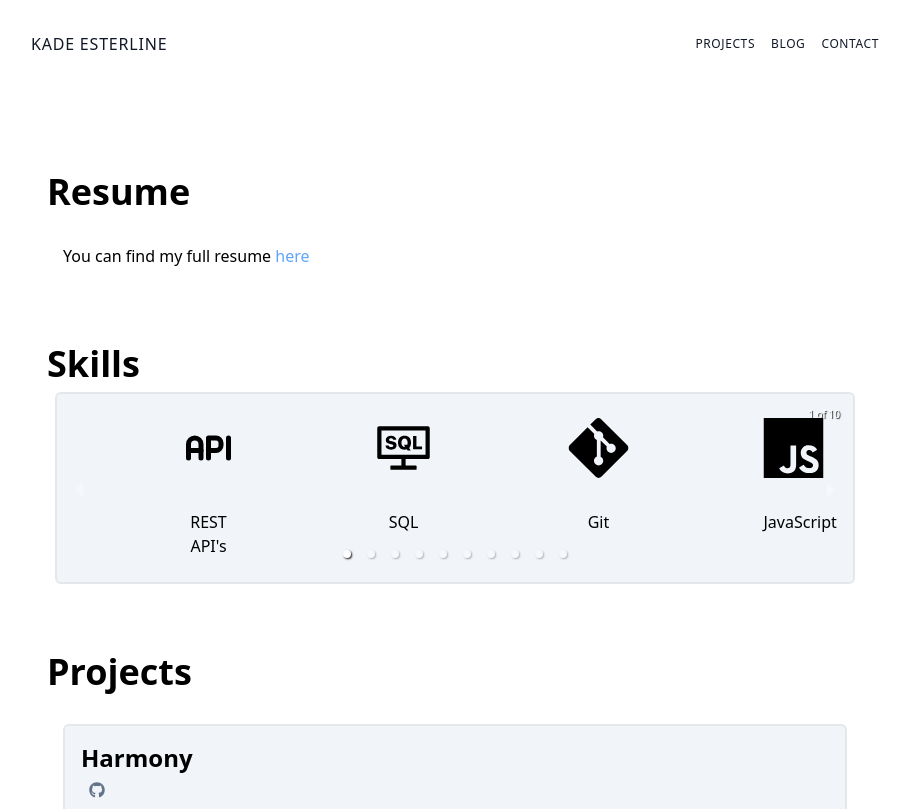
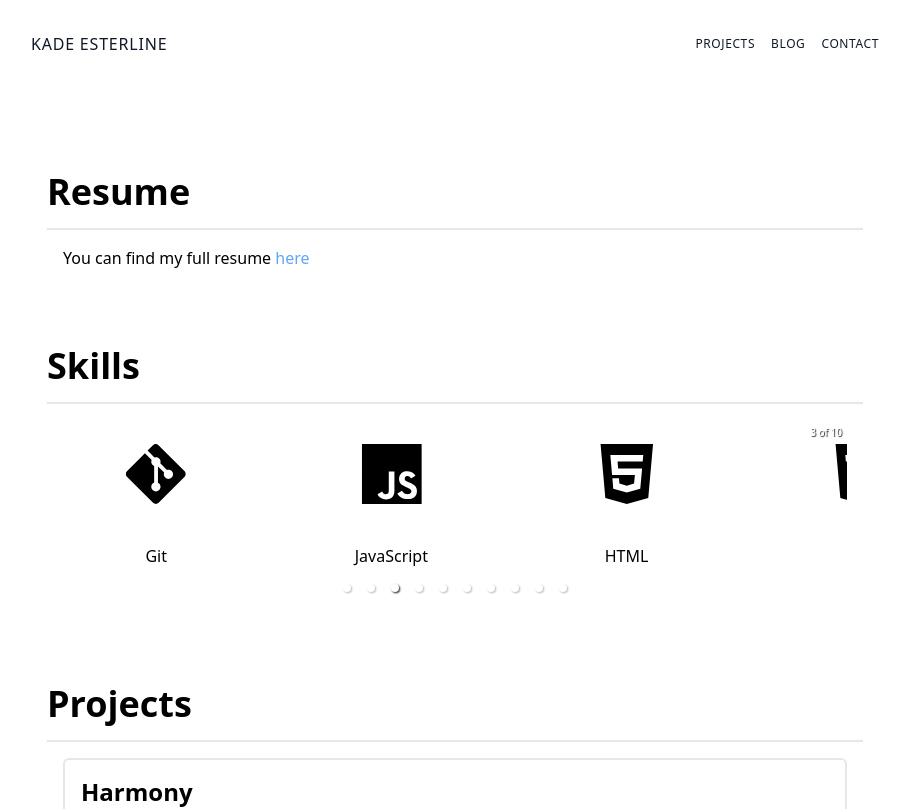
Before and after one commit to kadeesterline/nextjs-portfolio, a Next.js app: page /Projects in a window 1280 px wide. Shown: the top 809 px of the page, without its empty margins (185-1095 px from the left). Built offline with nearby package versions, Linux system fonts and the light colour scheme.

Commit message:
changes styles

```diff
--- a/components/About.jsx
+++ b/components/About.jsx
@@ -14,21 +14,44 @@ const About = () => {
           </h1>
           <div className="mt-6 text-gray-800 dark:text-white">
             <p className="mb-4">
-              If you had asked me a few years ago if I thought I'd be a software
-              engineer some day I would have looked at you like you were crazy.
-              While I was fixing computers and knew that I absolutely loved
-              everything that had to do with them, I didn't see my self as
-              someone who could learn the skills it takes to be a software
-              engineer. I proved my self wrong within the first week of my
-              bootcamp experience. Not only did I enjoy working with code, I
-              understood it quickly. Now, I'm excited to continue solving
-              problems with software and I look forward to learning new skills.
-              My current technical skills include JavaScript, HTML/CSS, React,
-              Ruby, Sinatra, Ruby on Rails, PostgreSQL, TailwindCSS,
-              BootstrapCSS and Git. In my free time I'm a huge basketball fan
-              (Go Blazers!) and spend a lot of time on the weekends at car
-              meets, shows and cruises.
+              Welcome to my portfolio, where you'll find all of my projects and
+              blog posts. If you have any questions or just want to chat, you
+              can find me on
+              <a
+                className="text-blue-600 hover:text-blue-800"
+                href="https://www.linkedin.com/in/kade-esterline/"
+              >
+                {" "}
+                LinkedIn{" "}
+              </a>
+              or, you can use the contact form right here on my portfolio.
             </p>
+            <div className="flex lg:mg-12 lg:px-4 justify-evenly">
+              <a
+                className="mt-6  text-5xl font-bold"
+                href="https://www.linkedin.com/in/kade-esterline/"
+              >
+                <FaLinkedin />
+              </a>
+              <a
+                className="mt-6 text-5xl font-bold"
+                href="https://github.com/kadeesterline"
+              >
+                <VscGithub />
+              </a>
+              <a
+                className="mt-6 text-5xl font-bold"
+                href="https://dev.to/kadeesterline"
+              >
+                <FaDev />
+              </a>
+              {/* <a
+                className="mt-6 text-5xl font-bold"
+                href="https://www.tiktok.com/@kadecodes"
+              >
+                <FaTiktok />
+              </a> */}
+            </div>
           </div>
         </div>
         <div className="flex-shrink-0 lg:mt-12 lg:px-4 mb-10 mt-6">
@@ -41,32 +64,6 @@ const About = () => {
             height={250}
             placeholder="blur"
           />
-          <div className="flex lg:mg-12 lg:px-4 justify-between  ">
-            <a
-              className="pt-2 mt-2 text-xl font-bold"
-              href="https://www.linkedin.com/in/kade-esterline/"
-            >
-              <FaLinkedin />
-            </a>
-            <a
-              className="pt-2 mt-2 text-xl font-bold"
-              href="https://github.com/kadeesterline"
-            >
-              <VscGithub />
-            </a>
-            <a
-              className="pt-2 mt-2 text-xl font-bold"
-              href="https://dev.to/kadeesterline"
-            >
-              <FaDev />
-            </a>
-            {/* <a
-              className="pt-2 mt-2 text-xl font-bold"
-              href="https://www.tiktok.com/@kadecodes"
-            >
-              <FaTiktok />
-            </a> */}
-          </div>
         </div>
       </div>
     </div>
--- a/components/SkillCarousel.jsx
+++ b/components/SkillCarousel.jsx
@@ -17,77 +17,79 @@ import { AiOutlineConsoleSql } from "react-icons/ai";
 const SkillCarousel = () => {
   return (
     <Carousel
-      className="m-2 p-2 bg-slate-100 border-2 rounded-md dark:text-black"
+      className="m-2 p-2 dark:text-black"
       centerMode={true}
-      centerSlidePercentage={25}
+      centerSlidePercentage={30}
       infiniteLoop={true}
       showThumbs={false}
+      autoPlay={true}
+      interval={2000}
     >
-      <div className="w-4 grid bg-sl">
-        <i className="text-6xl m-2 p-2">
+      <div className="w-4 grid">
+        <i className="text-6xl m-3 p-3">
           <AiOutlineConsoleSql />
         </i>
         <p className="m-2 p-2">SQL</p>
       </div>
 
       <div className="w-4 grid">
-        <i className="text-6xl m-2 p-2">
+        <i className="text-6xl m-3 p-3">
           <SiGit />
         </i>
         <p className="m-2 p-2">Git</p>
       </div>
 
       <div className="w-4 grid">
-        <i className="text-6xl m-2 p-2">
+        <i className="text-6xl m-3 p-3">
           <SiJavascript />
         </i>
         <p className="m-2 p-2">JavaScript</p>
       </div>
 
       <div className="w-4 grid">
-        <i className="text-6xl m-2 p-2">
+        <i className="text-6xl m-3 p-3">
           <SiHtml5 />
         </i>
         <p className="m-2 p-2">HTML</p>
       </div>
 
       <div className="w-4 grid">
-        <i className="text-6xl m-2 p-2">
+        <i className="text-6xl m-3 p-3">
           <SiCss3 />
         </i>
         <p className="m-2 p-2">CSS</p>
       </div>
 
       <div className="w-4 grid">
-        <i className="text-6xl m-2 p-2">
+        <i className="text-6xl m-3 p-3">
           <SiReact />
         </i>
         <p className="m-2 p-2">React</p>
       </div>
 
       <div className="w-4 grid">
-        <i className="text-6xl m-2 p-2">
+        <i className="text-6xl m-3 p-3">
           <SiRuby />
         </i>
         <p className="m-2 p-2">Ruby</p>
       </div>
 
       <div className="w-4 grid">
-        <i className="text-6xl m-2 p-2">
+        <i className="text-6xl m-3 p-3">
           <SiRubyonrails />
         </i>
         <p className="m-2 p-2">Ruby on rails</p>
       </div>
 
       <div className="w-4 grid">
-        <i className="text-6xl m-2 p-2">
+        <i className="text-6xl m-3 p-3">
           <SiLinux />
         </i>
         <p className="m-2 p-2">Linux</p>
       </div>
 
       <div className="w-4 grid">
-        <i className="text-6xl m-2 p-2">
+        <i className="text-6xl m-3 p-3">
           <TbApi />
         </i>
         <p className="m-2 p-2">REST API's</p>
--- a/pages/Blog/[id].jsx
+++ b/pages/Blog/[id].jsx
@@ -15,7 +15,7 @@ const Post = ({ post }) => {
         <div className="m-5 p-5">
           <h1 className="text-4xl font-bold pb-4">{post.title}</h1>
 
-          <div className="flex justify-between">
+          <div className="flex justify-between mb-3 pb-1">
             <p className="p-2 pb-0 m-2 mb-0 text-slate-500 dark:text-slate-400">
               <em>{post.tag_list}</em>
             </p>
--- a/pages/Blog/index.tsx
+++ b/pages/Blog/index.tsx
@@ -23,7 +23,7 @@ const Blog = ({ posts }: InferGetStaticPropsType<typeof getStaticProps>) => {
 
       <main className="max-w-4xl mx-auto mt-16 antialiased">
         <div className="m-5 p-5">
-          <h2 className="text-4xl font-bold pb-4"> Blog </h2>
+          <h2 className="text-4xl font-bold pb-4 border-b-2 "> Blog </h2>
           {posts.map(
             (post: {
               id: number;
@@ -34,8 +34,8 @@ const Blog = ({ posts }: InferGetStaticPropsType<typeof getStaticProps>) => {
               reading_time_minutes: number;
               published_at: string;
             }) => (
-              <div className="border-2 p-4 m-4 rounded-md flex justify-between bg-slate-100 dark:bg-slate-200">
-                <h3 className="text-2xl font-bold dark:text-black m-1">
+              <div className="border-2 p-4 m-4 rounded-md flex justify-between hover:bg-slate-100 dark:bg-slate-200">
+                <h3 className="text-2xl font-bold dark:text-black m-2 p-2">
                   {post.title}
                 </h3>
 
--- a/pages/Contact.tsx
+++ b/pages/Contact.tsx
@@ -39,8 +39,9 @@ const Contact: NextPage = () => {
       </Head>
 
       <main className="max-w-4xl mx-auto mt-16 antialiased">
+        <div className="m-5 p-5">
+          <h1 className="text-4xl border-b-2 font-bold pb-4"> Contact Me </h1>
           <div className="grid place-content-center">
-          <h1 className="font-bold text-4xl m-2"> Contact Me </h1>
             <form className="w-full max-w-lg p-2 m-2" onSubmit={handleSubmit}>
               <div className="flex flex-wrap -mx-3 mb-6">
                 <div className="w-full md:w-1/2 px-3 mb-6 md:mb-0">
@@ -124,6 +125,7 @@ const Contact: NextPage = () => {
               </div>
             </form>
           </div>
+        </div>
       </main>
     </div>
   );
--- a/pages/Projects.tsx
+++ b/pages/Projects.tsx
@@ -26,7 +26,7 @@ const Projects = ({
 
       <main className="max-w-4xl mx-auto mt-16 antialiased">
         <div className="m-5 p-5">
-          <h2 className="text-4xl font-bold pb-4"> Resume </h2>
+          <h2 className="text-4xl border-b-2 font-bold pb-4"> Resume </h2>
           <p className="p-2 m-2">
             You can find my full resume{" "}
             <a
@@ -41,14 +41,14 @@ const Projects = ({
         </div>
 
         <div className="m-5 p-5">
-          <h2 className="text-4xl font-bold"> Skills </h2>
+          <h2 className="text-4xl font-bold border-b-2 pb-4"> Skills </h2>
           <SkillCarousel />
         </div>
 
         <div className="m-5 p-5">
-          <h2 className="text-4xl font-bold pb-4"> Projects </h2>
+          <h2 className="text-4xl border-b-2 font-bold pb-4"> Projects </h2>
           {projects.map((project) => (
-            <div className="border-2 p-4 m-4 rounded-md bg-slate-100 dark:bg-slate-200">
+            <div className="border-2 p-4 m-4 rounded-md dark:bg-slate-200">
               <h3 className="text-2xl font-bold dark:text-black">
                 {project.name}
               </h3>
```
Lines whose indentation alone changed are shown as unchanged.
